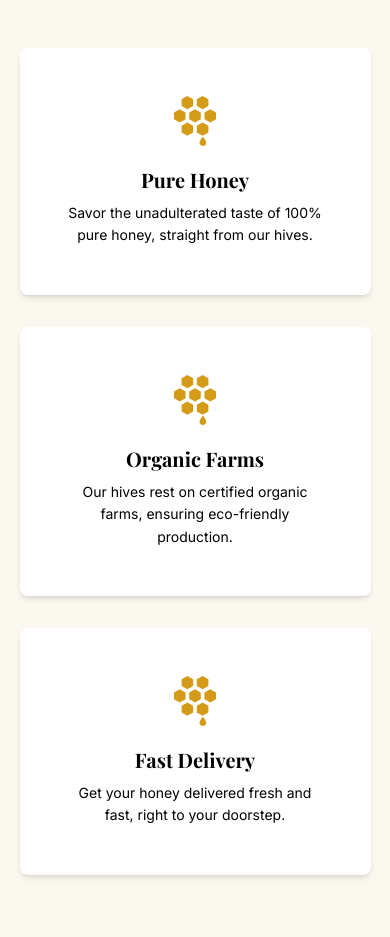
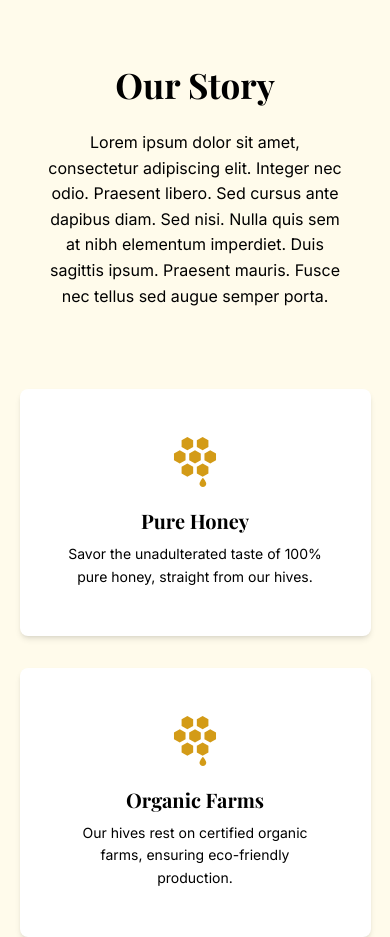
Before and after one commit to Barreto-Alejandra/bee-honey-landing, a website built with webpack: page public/index.html in a window 390 px wide. Shown: the part 860-1797 px from the top of the page. Built offline with nearby package versions, Linux system fonts and the light colour scheme; files whose address does not match are found by name.

Commit message:
add(about section)

```diff
--- a/public/index.html
+++ b/public/index.html
@@ -18,10 +18,8 @@
              justify-between md:justify-start md:space-x-8
              py-4 px-6 lg:px-0"
     >
-      <!-- Logo -->
       <a href="./" class="font-heading text-2xl text-amber-700">BeeHoney</a>
 
-      <!-- Toggle button (mobile) -->
       <button
         id="nav-toggle"
         class="md:hidden text-black-800 focus:outline-none relative w-6 h-6"
@@ -48,7 +46,6 @@
         </svg>
       </button>
 
-      <!-- Menú unificado -->
       <nav
         id="nav-menu"
         class="absolute inset-x-0 top-full
@@ -110,7 +107,7 @@
 
         <div class="flex flex-col sm:flex-row items-center gap-4">
           <a
-            href="#contact"
+            href="#"
             class="relative inline-block bg-amber-600 text-white font-semibold px-8 py-3 rounded-full shadow-lg overflow-hidden
                    hover:bg-amber-700 transition
                    before:absolute before:inset-0 before:bg-white/20 before:opacity-0 before:transition-opacity before:duration-300
@@ -132,8 +129,18 @@
       </div>
     </section>
 
-    <section class="py-16">
-      <div class="container lg:px-0">
+    <section id="about" class="py-20 bg-amber-50">
+      <div class="container px-6 lg:px-0 text-center space-y-6">
+        <h2 class="font-heading text-title text-black-800">
+          Our Story
+        </h2>
+        <p class="font-body text-body text-black-700 max-w-2xl mx-auto">
+          Lorem ipsum dolor sit amet, consectetur adipiscing elit. Integer nec odio. Praesent libero.
+          Sed cursus ante dapibus diam. Sed nisi. Nulla quis sem at nibh elementum imperdiet. Duis
+          sagittis ipsum. Praesent mauris. Fusce nec tellus sed augue semper porta.
+        </p>
+      </div>
+      <div class="container lg:px-0 mt-20">
         <div class="grid grid-cols-1 md:grid-cols-3 gap-8">
 
           <div class="flex flex-col items-center p-12 bg-white rounded-lg shadow-md">
@@ -168,6 +175,7 @@
         </div>
       </div>
     </section>
+
 
     <section id="gallery" class="relative py-16">
       <div class="container lg:px-0">
--- a/src/js/index.js
+++ b/src/js/index.js
@@ -119,7 +119,6 @@ class LazyVideoLoader {
   }
 }
 
-
 class GallerySlider {
 
   constructor(containerSelector, paginationSelector, opts = {}) {
--- a/src/styles/tailwind.scss
+++ b/src/styles/tailwind.scss
@@ -14,4 +14,7 @@
     padding-left: 0;
     padding-right: 0;
   }
+  .opacity-0 { opacity: 0; }
+  .translate-y-4 { transform: translateY(1rem); }
+  .translate-y-0 { transform: translateY(0); }
 }
```
